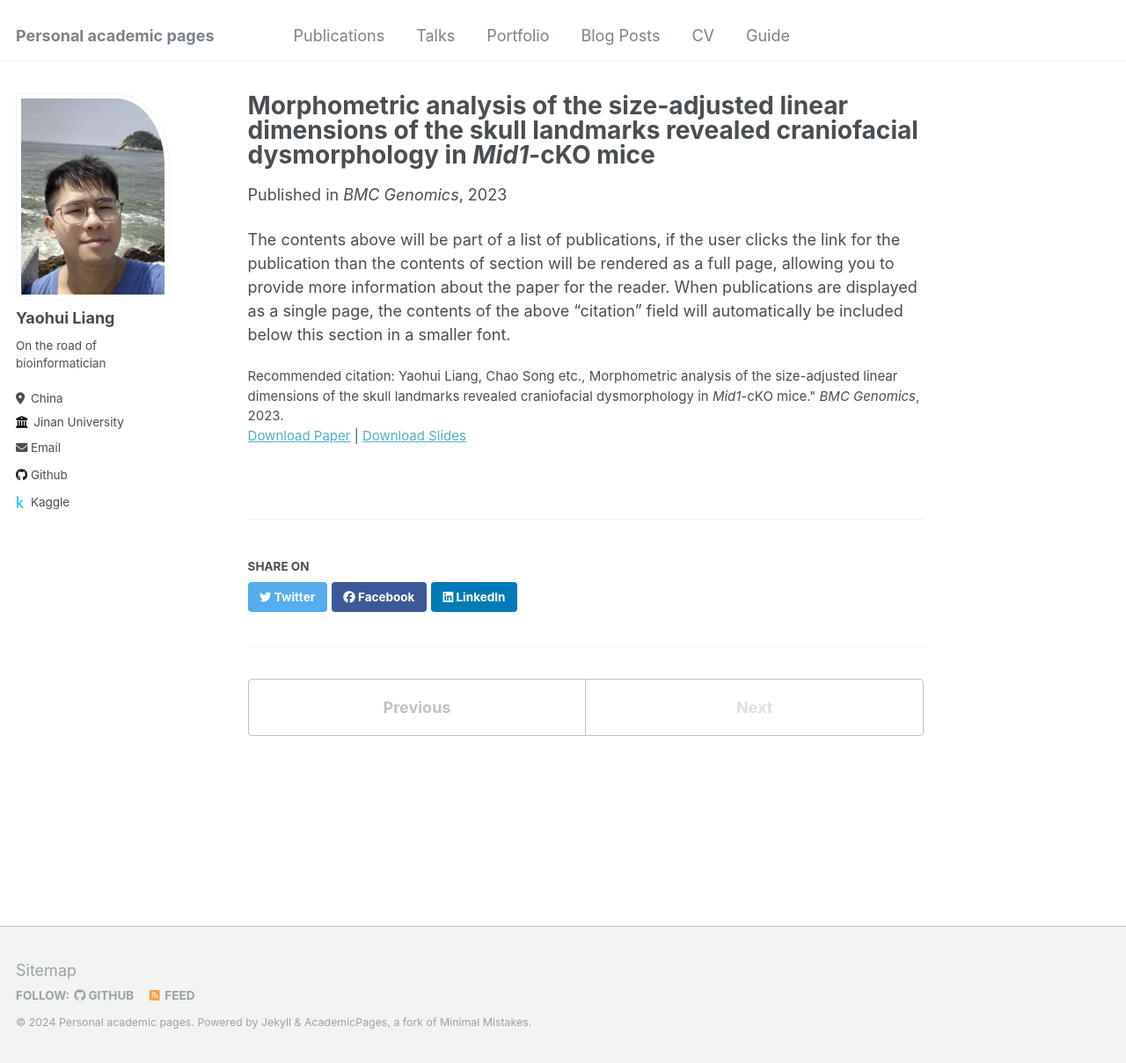
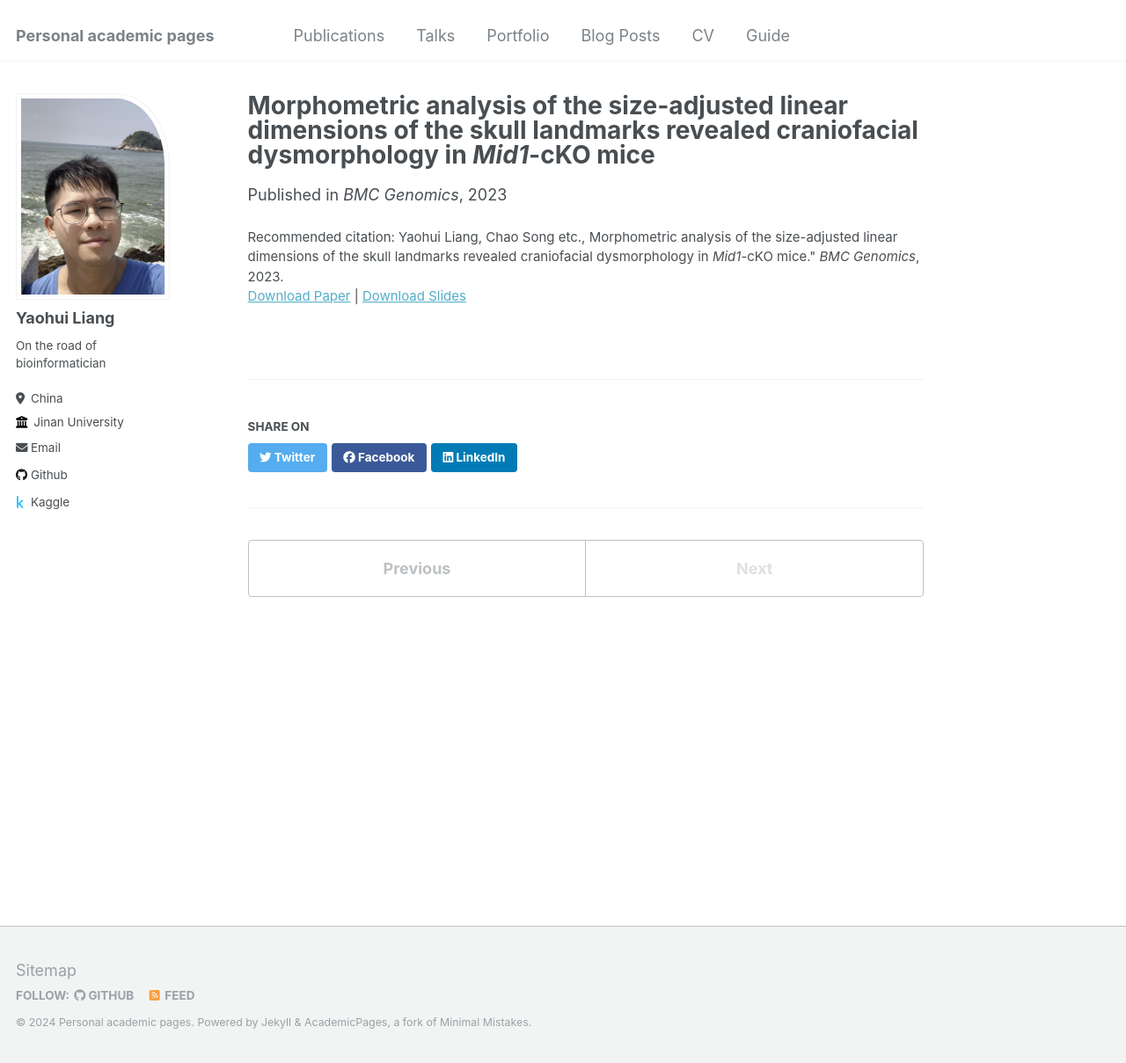
Before and after one commit to Stupid1Fish/Academic-Pages, a Jekyll site: the page built from _publications/2023-02-09-paper-title-number-1.md, in a window 1280 px wide and 1209 px high. Shown: the whole window at 88% size. Built offline with Jekyll 4.4.1, drawn with Linux system fonts in a browser that asks for light colours.

Commit message:
Update 2023-02-09-paper-title-number-1.md

```diff
--- a/_publications/2023-02-09-paper-title-number-1.md
+++ b/_publications/2023-02-09-paper-title-number-1.md
@@ -1,12 +1,10 @@
 ---
 title: "Morphometric analysis of the size-adjusted linear dimensions of the skull landmarks revealed craniofacial dysmorphology in <i>Mid1</i>-cKO mice"
 collection: publications
-permalink: /publication/2023-02-09-paper-title-number-1
+permalink: https://pubmed.ncbi.nlm.nih.gov/36759768/
 date: 2023-02-09
 venue: '<i>BMC Genomics</i>'
 slidesurl: 'http://academicpages.github.io/files/slides1.pdf'
 paperurl: 'http://academicpages.github.io/files/paper1.pdf'
 citation: 'Yaohui Liang, Chao Song etc., Morphometric analysis of the size-adjusted linear dimensions of the skull landmarks revealed craniofacial dysmorphology in <i>Mid1</i>-cKO mice.&quot; <i>BMC Genomics</i>, 2023.'
 ---
-
-The contents above will be part of a list of publications, if the user clicks the link for the publication than the contents of section will be rendered as a full page, allowing you to provide more information about the paper for the reader. When publications are displayed as a single page, the contents of the above "citation" field will automatically be included below this section in a smaller font.
```
